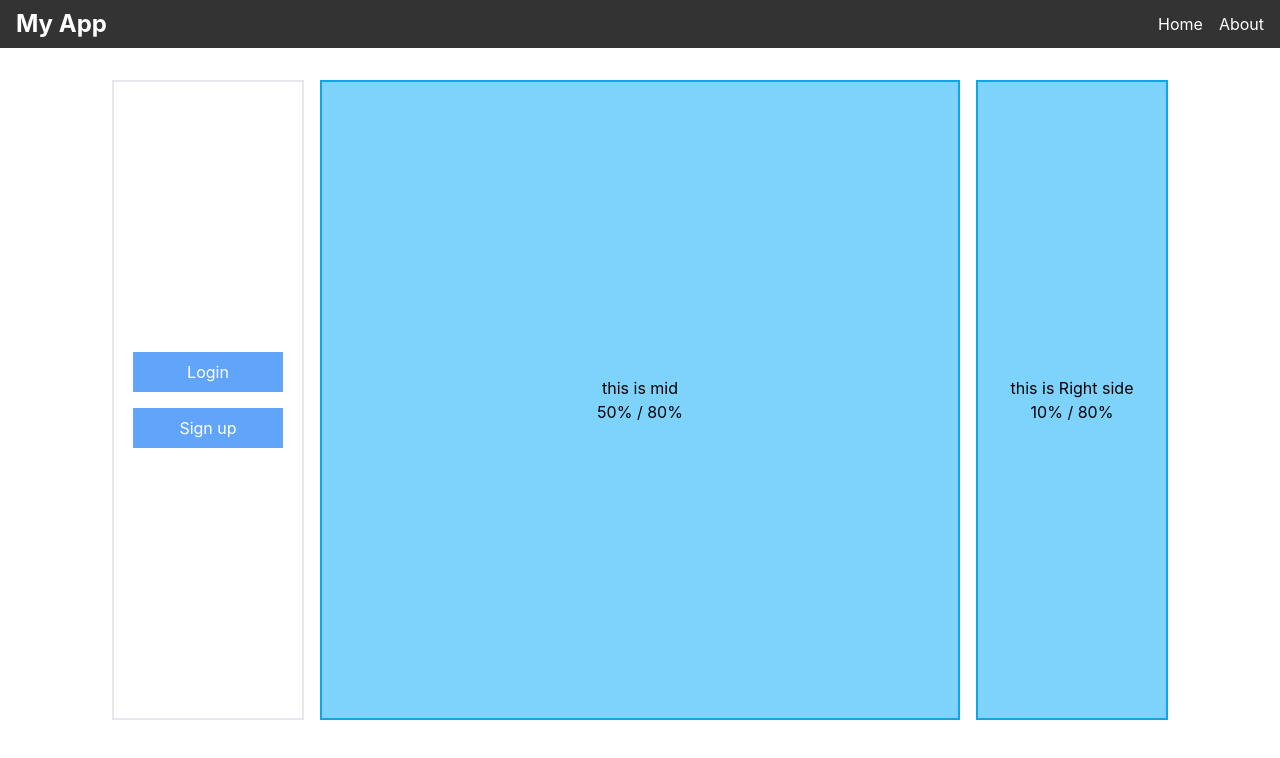
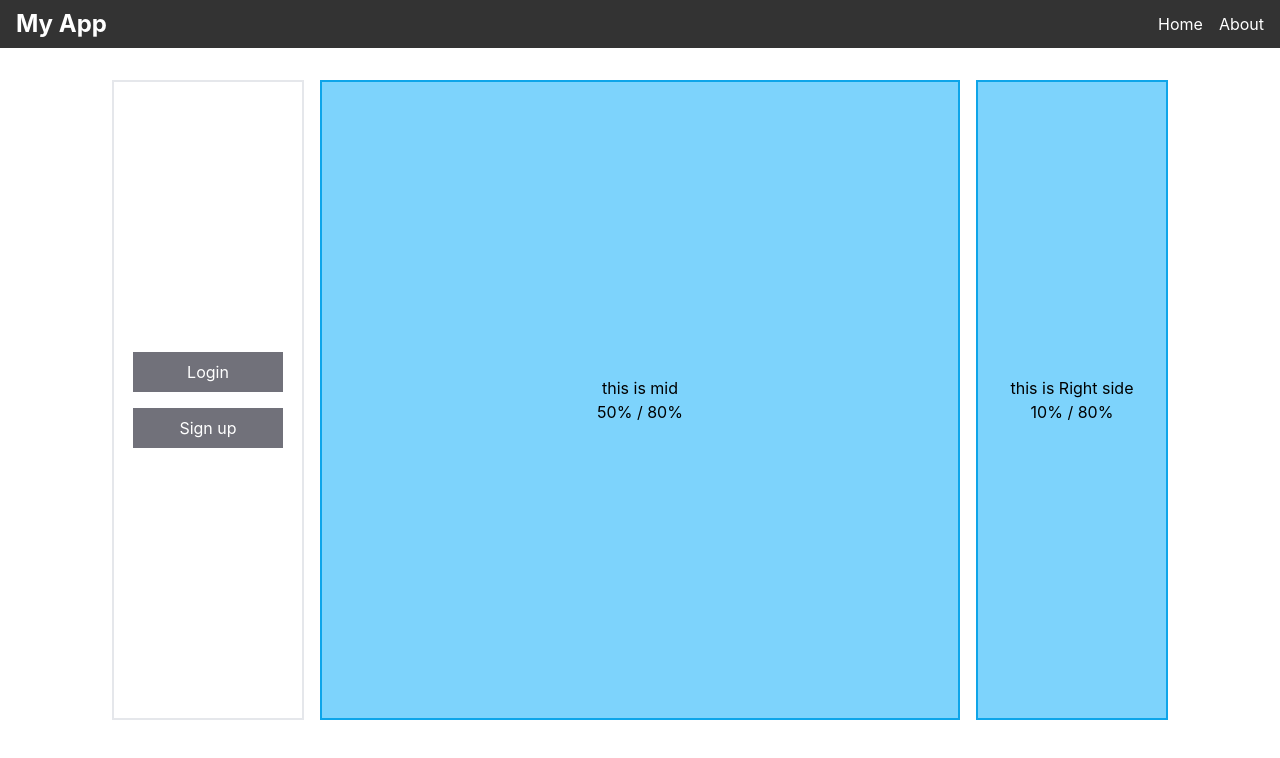
Before and after one commit to Ameer2000Mzori/MonoText-Mern, a React (Create React App) app in the folder frontend/: page / in a window 1280 px wide. Shown: the top 758 px of the page. Built offline with nearby package versions, Linux system fonts and the light colour scheme.

Commit message:
changed buttons colors

```diff
--- a/frontend/src/components/pages/Home/shared/LoginLinks.jsx
+++ b/frontend/src/components/pages/Home/shared/LoginLinks.jsx
@@ -9,7 +9,7 @@ const AccountsLinks = () => {
   return (
     <ul className="flex flex-col gap-4">
       {pages.map((page) => (
-        <li className="w-[150px] h-[40px] bg-blue-400 " key={page.path}>
+        <li className="w-[150px] h-[40px] bg-zinc-500" key={page.path}>
           <Link
             className="h-[100%] w-[100%] text-white flex flex-col text-center items-center justify-center"
             to={page.path}
```
